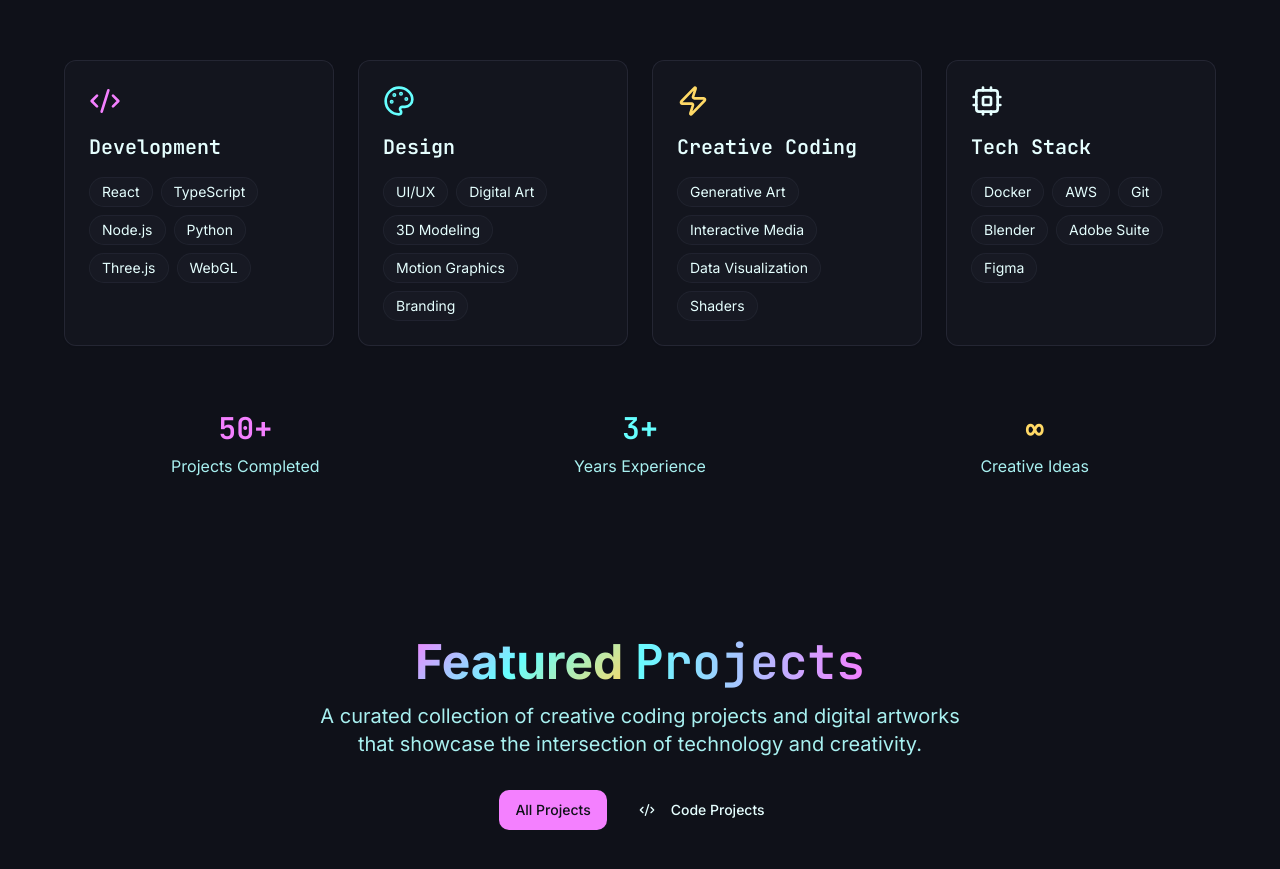
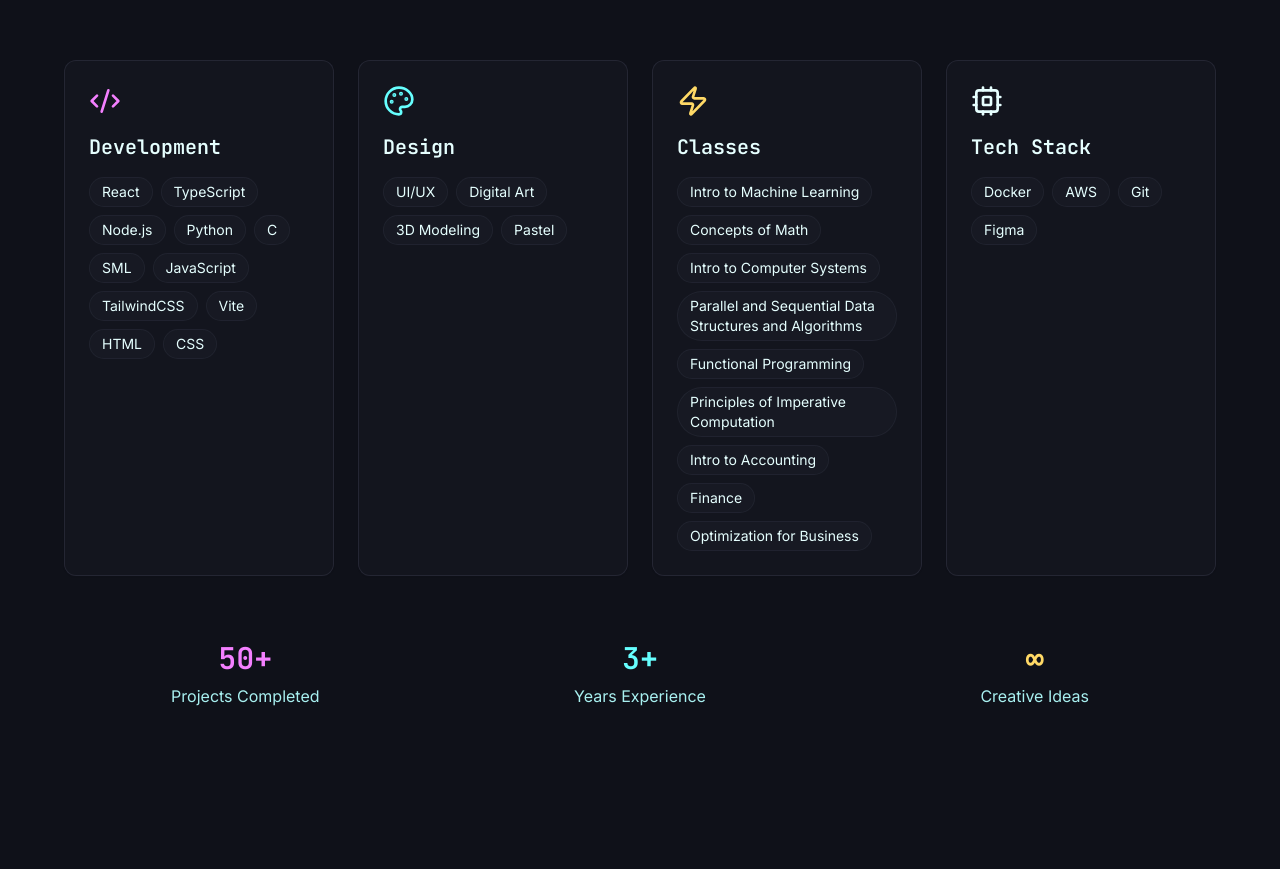
Before and after one commit to sumali-junuthula/sumali-junuthula.github.io, a React (Vite) app: page / in a window 1280 px wide. Shown: the part 1980-2849 px from the top of the page. Built offline with nearby package versions, Linux system fonts and the light colour scheme.

Commit message:
Add skills

```diff
--- a/src/components/Skills.tsx
+++ b/src/components/Skills.tsx
@@ -6,25 +6,25 @@ const Skills = () => {
     {
       icon: Code2,
       title: "Development",
-      skills: ["React", "TypeScript", "Node.js", "Python", "Three.js", "WebGL"],
+      skills: ["React", "TypeScript", "Node.js", "Python", "C", "SML", "JavaScript", "TailwindCSS", "Vite", "HTML", "CSS"],
       color: "primary"
     },
     {
       icon: Palette,
       title: "Design",
-      skills: ["UI/UX", "Digital Art", "3D Modeling", "Motion Graphics", "Branding"],
+      skills: ["UI/UX", "Digital Art", "3D Modeling", "Pastel"],
       color: "secondary"
     },
     {
       icon: Zap,
-      title: "Creative Coding",
-      skills: ["Generative Art", "Interactive Media", "Data Visualization", "Shaders"],
+      title: "Classes",
+      skills: ["Intro to Machine Learning", "Concepts of Math", "Intro to Computer Systems", "Parallel and Sequential Data Structures and Algorithms", "Functional Programming", "Principles of Imperative Computation", "Intro to Accounting", "Finance", "Optimization for Business"],
       color: "accent"
     },
     {
       icon: Cpu,
       title: "Tech Stack",
-      skills: ["Docker", "AWS", "Git", "Blender", "Adobe Suite", "Figma"],
+      skills: ["Docker", "AWS", "Git", "Figma"],
       color: "muted"
     }
   ];
```
